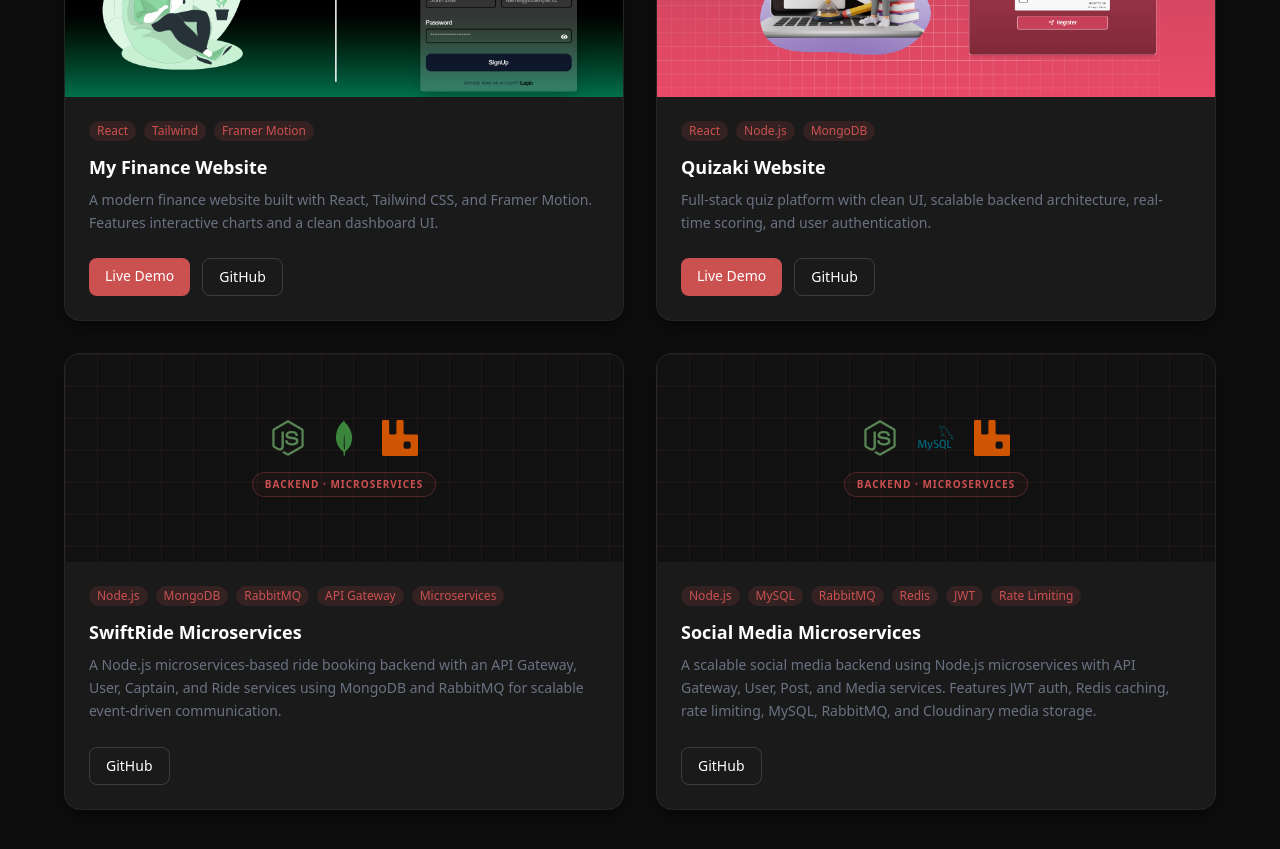
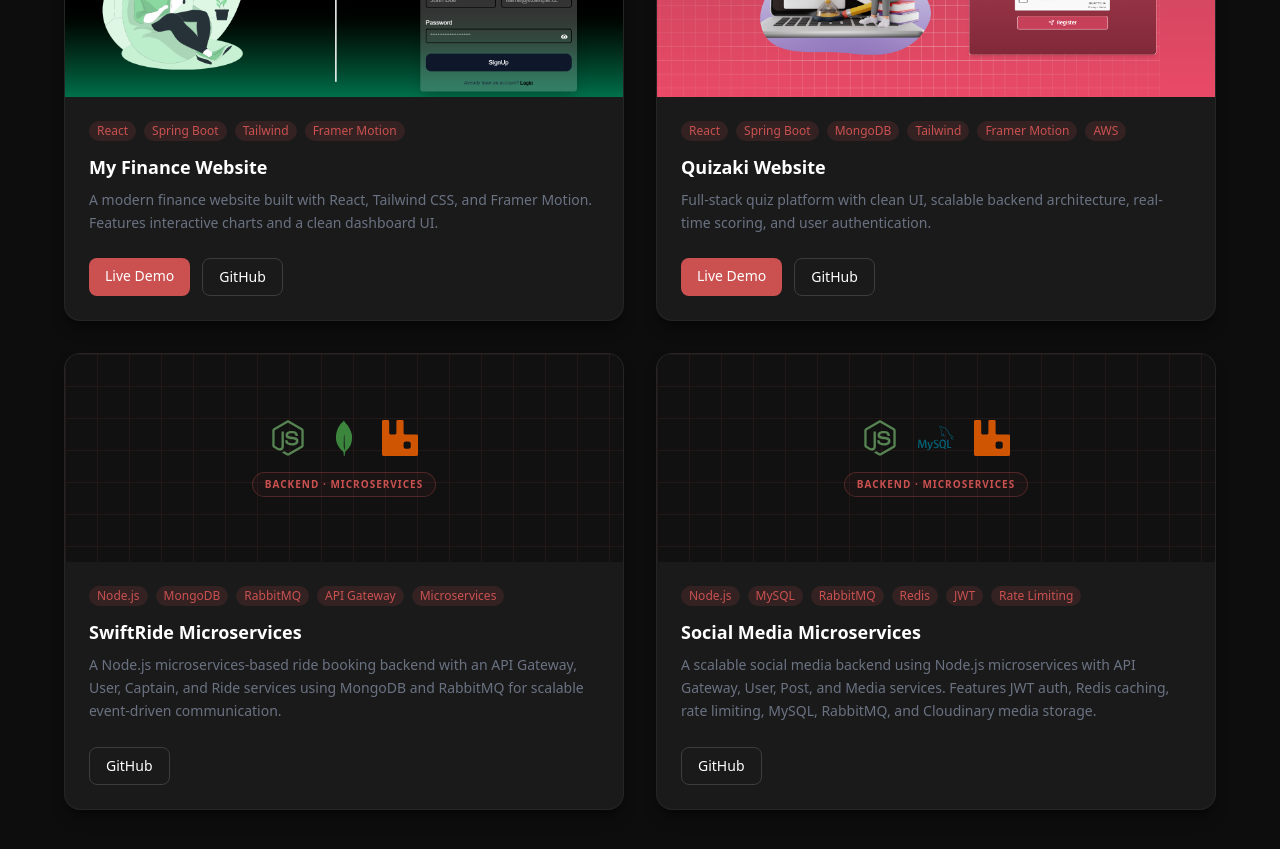
Before and after one commit to Saurabh12325/Portfolio, a React (Vite) app: page / in a window 1280 px wide. Shown: the part 4760-5609 px from the top of the page. Built offline with nearby package versions, Linux system fonts and the light colour scheme.

Commit message:
final portfolio ready

```diff
--- a/src/components/projects/Project.jsx
+++ b/src/components/projects/Project.jsx
@@ -18,7 +18,7 @@ const projects = [
     images: [finance1, finance2, finance3],
     live: "https://my-finance-website-g1sx.vercel.app/",
     github: "https://github.com/Saurabh12325/Myfinance",
-    tags: ["React", "Tailwind", "Framer Motion"],
+    tags: ["React", "Spring Boot", "Tailwind", "Framer Motion"],
   },
   {
     id: 2,
@@ -28,7 +28,14 @@ const projects = [
     images: [quiz1, quiz2],
     live: "https://quizaki.vercel.app/",
     github: "https://github.com/Saurabh12325/quizaki",
-    tags: ["React", "Node.js", "MongoDB"],
+    tags: [
+      "React",
+      "Spring Boot",
+      "MongoDB",
+      "Tailwind",
+      "Framer Motion",
+      "AWS",
+    ],
   },
   {
     id: 3,
```
